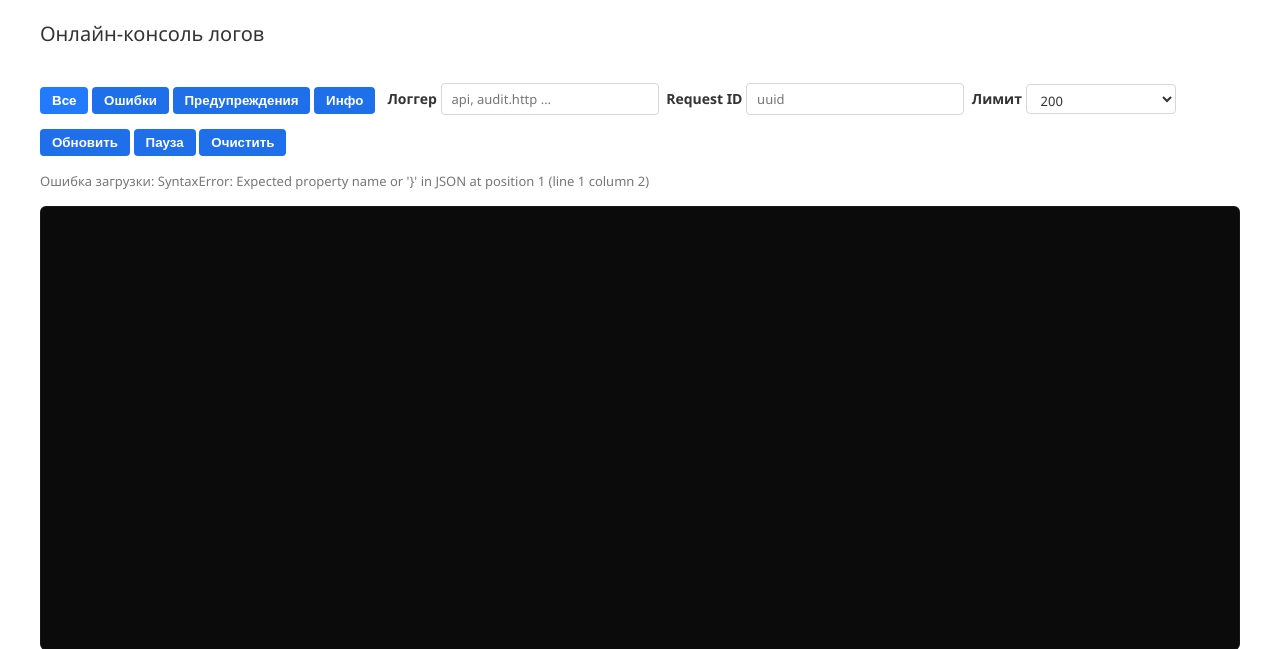
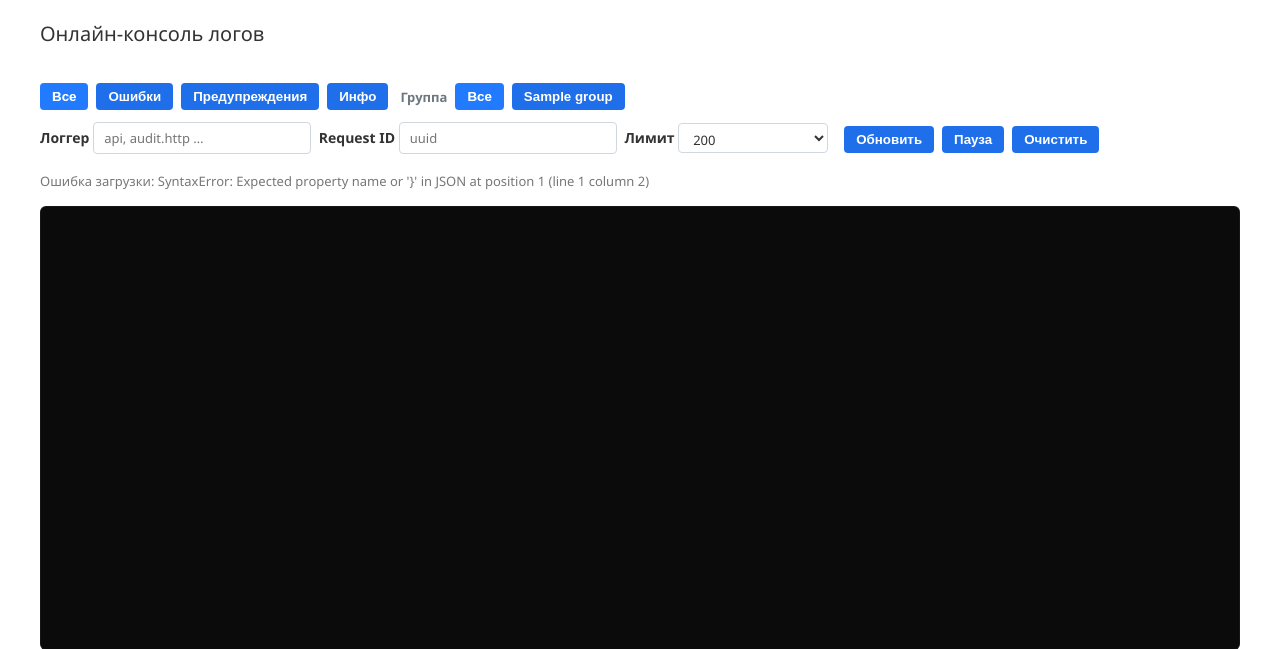
Before and after one commit to alexanderanuchin/ai-nutribot, a Django app: template backend/apps/monitoring/templates/admin/monitoring/applicationlog/console.html in a window 1280 px wide. Shown: the part 92-741 px from the top of the page. Run offline with Django 5.2, Linux system fonts and the light colour scheme; the template is opened without the code that fills it: most values are stand-ins (such as "Sample title", 1, 10 or a date in 2020).

Commit message:
логирование этап реалтайм консоль поправки

```diff
--- a/backend/apps/monitoring/templates/admin/monitoring/applicationlog/console.html
+++ b/backend/apps/monitoring/templates/admin/monitoring/applicationlog/console.html
@@ -18,6 +18,17 @@
         .log-console__toolbar label {
             font-weight: 600;
             margin-right: 4px;
+        }
+        .log-console__buttons {
+            display: inline-flex;
+            gap: 8px;
+            align-items: center;
+            flex-wrap: wrap;
+        }
+        .log-console__buttons-label {
+            font-size: 13px;
+            font-weight: 600;
+            color: #6e7781;
         }
         .log-console__viewport {
             background: #0b0b0b;
@@ -109,11 +148,18 @@
     <div class="log-console">
         <h1 class="admin-title">{% blocktranslate %}Онлайн-консоль логов{% endblocktranslate %}</h1>
         <div class="log-console__toolbar">
-            <div class="log-console__buttons" role="group">
+            <div class="log-console__buttons log-console__buttons--levels" role="group" aria-label="{% trans 'Уровни' %}">
                 <button type="button" data-action="level" data-level="">{% trans "Все" %}</button>
                 <button type="button" data-action="level" data-level="ERROR">{% trans "Ошибки" %}</button>
                 <button type="button" data-action="level" data-level="WARNING">{% trans "Предупреждения" %}</button>
                 <button type="button" data-action="level" data-level="INFO">{% trans "Инфо" %}</button>
+            </div>
+            <div class="log-console__buttons log-console__buttons--groups" role="group" aria-label="{% trans 'Группы' %}">
+                <span class="log-console__buttons-label">{% trans "Группа" %}</span>
+                <button type="button" data-action="group" data-group="">{% trans "Все" %}</button>
+                {% for group in groups %}
+                    <button type="button" data-action="group" data-group="{{ group.value }}">{{ group.label }}</button>
+                {% endfor %}
             </div>
             <div class="log-console__filters">
                 <label>
@@ -161,11 +207,18 @@
             const ridFilter = document.getElementById("ridFilter");
             const limitSelect = document.getElementById("limitSelect");
             const levelButtons = document.querySelectorAll('[data-action="level"]');
+            const groupButtons = document.querySelectorAll('[data-action="group"]');
+            const groupLabels = Array.from(groupButtons).reduce((acc, button) => {
+                const value = button.dataset.group || "";
+                acc[value] = button.textContent.trim();
+                return acc;
+            }, {});
 
             const state = {
                 lastId: null,
                 isPaused: false,
                 level: "",
+                group: "",
                 pollDelay: 3000,
             };
 
@@ -178,6 +231,7 @@
             function renderLog(entry, { append = true } = {}) {
                 const line = document.createElement("div");
                 line.className = `log-line log-line--${entry.level}`;
+                line.dataset.group = entry.group || "";
                 const timestamp = new Date(entry.created_at);
                 const timeText = timestamp.toLocaleString();
                 const requestInfo = entry.request_id ? `rid=${escapeHTML(entry.request_id)}` : "";
@@ -185,9 +239,13 @@
                     .map(([key, value]) => `${key}: ${escapeHTML(String(value))}`)
                     .join(" • ");
                 const exc = entry.exc_text ? `<pre class="log-line__exception">${escapeHTML(entry.exc_text)}</pre>` : "";
+                const groupLabel = entry.group ? groupLabels[entry.group] || entry.group : "";
+                const groupBadge = entry.group
+                    ? `<span class="log-line__badge log-line__badge--${entry.group}">${escapeHTML(groupLabel)}</span>`
+                    : "";
                 line.innerHTML = `
                     <span class="log-line__meta">${timeText}</span>
-                    <span class="log-line__meta">${escapeHTML(entry.logger_name)} ${requestInfo}</span>
+                    <span class="log-line__meta">${escapeHTML(entry.logger_name)}${requestInfo ? ` ${requestInfo}` : ""} ${groupBadge}</span>
                     <div class="log-line__message">${escapeHTML(entry.message)}${extra ? `<div class="log-line__meta">${extra}</div>` : ""}${exc}</div>
                 `;
                 if (append) {
@@ -210,6 +268,12 @@
                 });
             }
 
+            function setActiveGroupButton(group) {
+                groupButtons.forEach((button) => {
+                    button.dataset.active = button.dataset.group === group ? "true" : "false";
+                });
+            }
+
             async function fetchLogs({ reset = false } = {}) {
                 if (state.isPaused && !reset) {
                     return;
@@ -221,6 +285,9 @@
                 }
                 if (state.level) {
                     params.set("level", state.level);
+                }
+                if (state.group) {
+                    params.set("group", state.group);
                 }
                 if (loggerFilter.value) {
                     params.set("logger", loggerFilter.value);
@@ -307,8 +374,17 @@
                     resetAndFetch();
                 });
             });
+            groupButtons.forEach((button) => {
+                button.addEventListener("click", () => {
+                    const group = button.dataset.group || "";
+                    state.group = group;
+                    setActiveGroupButton(group);
+                    resetAndFetch();
+                });
+            });
 
             setActiveLevelButton("");
+            setActiveGroupButton("");
             resetAndFetch();
             schedulePoll();
         })();
```
Also changed, not shown: other parts of backend/apps/monitoring/templates/admin/monitoring/applicationlog/console.html (+28 -0 lines), backend/apps/monitoring/admin.py (+14 -2 lines), backend/apps/monitoring/handlers.py (+19 -1 lines), backend/apps/monitoring/models.py (+10 -0 lines), backend/nutribot/settings.py (+10 -0 lines), backend/tests/monitoring/test_handlers.py (+53 -0 lines), backend/apps/monitoring/migrations/0002_rename_monitoring_created_level_idx_monitoring__created_e2c9fe_idx_and_more.py (added).
